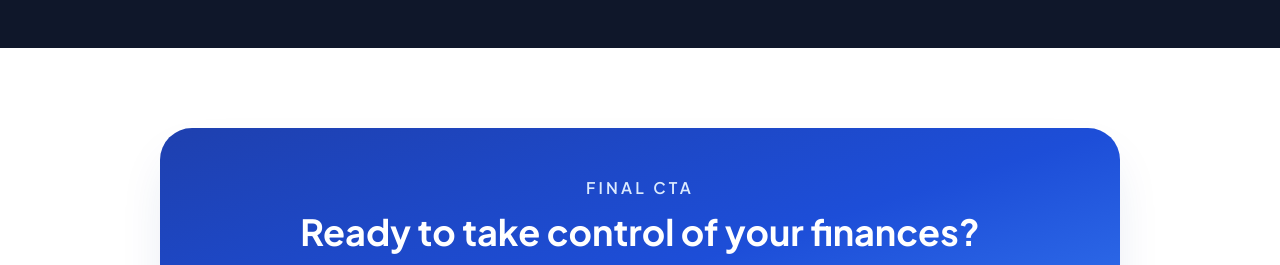
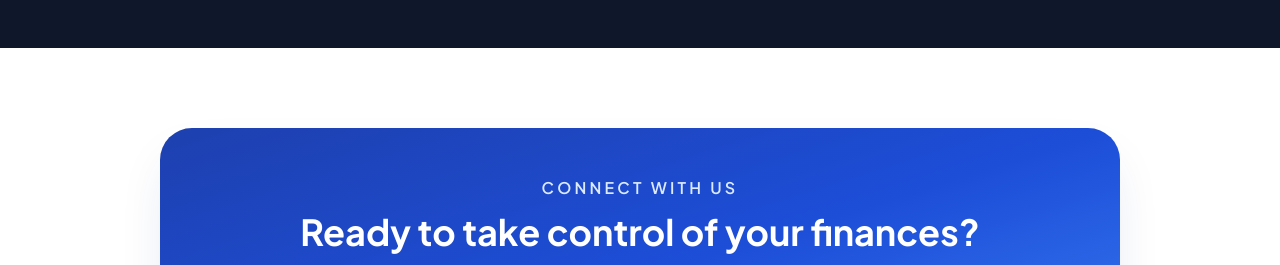
Before and after one commit to stoner4kt/Project-shuan, a plain HTML site: page index.html in a window 1280 px wide. Shown: the part 3523-3788 px from the top of the page. Drawn offline with nearby package versions, Linux system fonts and the light colour scheme.

Commit message:
update index.html

```diff
--- a/index.html
+++ b/index.html
@@ -571,7 +571,7 @@
     <section class="py-20 bg-white">
       <div class="max-w-5xl mx-auto px-4 sm:px-6 lg:px-8">
         <div class="rounded-[2rem] bg-gradient-to-br from-brand-700 via-brand-600 to-blue-500 px-6 py-10 sm:px-10 sm:py-12 text-center shadow-2xl shadow-blue-900/15">
-          <p class="text-blue-100 text-sm sm:text-base font-semibold uppercase tracking-[0.2em] mb-3">Final CTA</p>
+          <p class="text-blue-100 text-sm sm:text-base font-semibold uppercase tracking-[0.2em] mb-3">Connect With Us</p>
           <h2 class="text-3xl sm:text-4xl font-bold text-white mb-4">Ready to take control of your finances?</h2>
           <p class="text-blue-50 text-lg max-w-2xl mx-auto leading-relaxed mb-8">Apply now and get matched with the right solution today.</p>
           <a href="#apply" class="inline-flex items-center justify-center rounded-xl bg-white px-6 py-3.5 text-brand-700 font-bold shadow-lg hover:bg-blue-50 transition-colors">Start Your Application</a>
```
